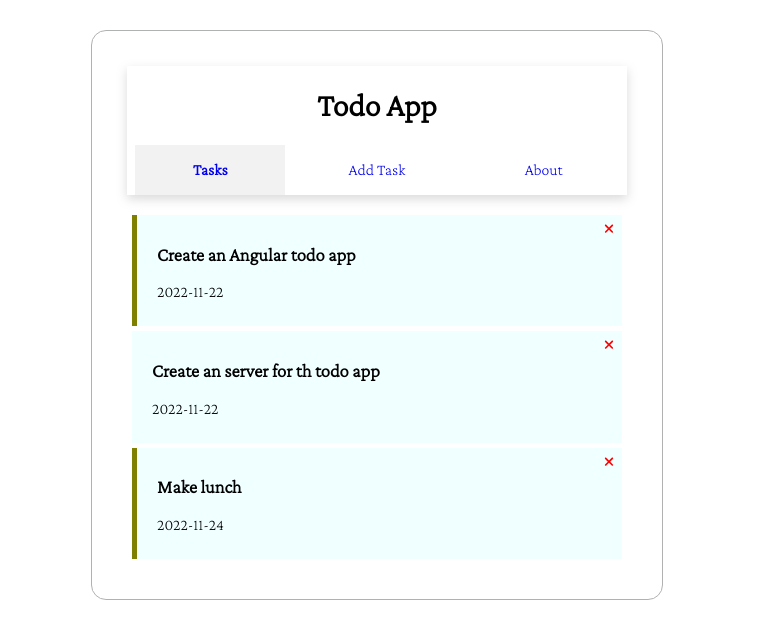
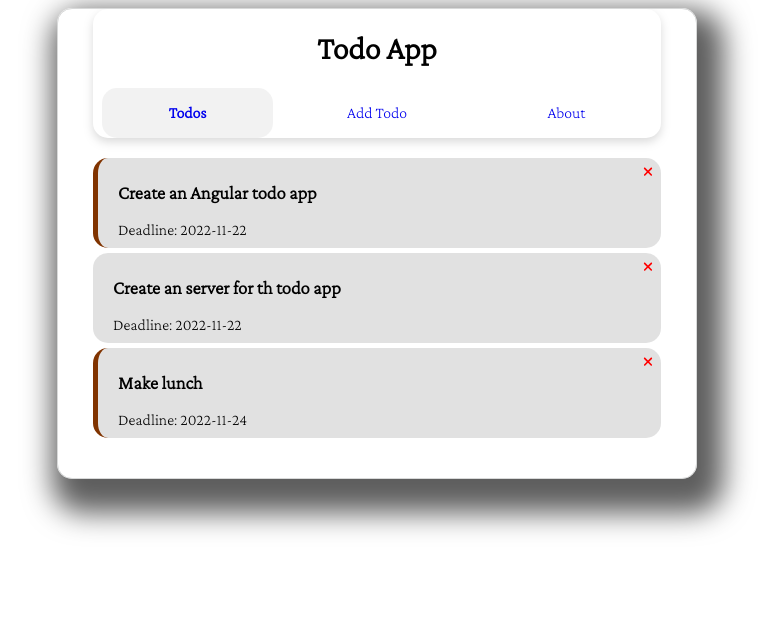
Before and after one commit to DorB93/angulal-todo-app, an Angular app: page / in a window 1280 px wide. Shown: the top 638 px of the page, without its empty margins (263-1038 px from the left). Built offline with nearby package versions, Linux system fonts and the light colour scheme; data requests are answered from the project's data file.

Commit message:
add alittle desing

```diff
--- a/src/app/app.component.css
+++ b/src/app/app.component.css
@@ -1,9 +1,13 @@
 .container {
-  max-width: 500px;
-  margin: 30px auto;
-  overflow: auto;
+  max-width: 600px;
+  box-shadow: 11px 18px 29px 16px #5e5e5e;
+  position: absolute;
+  left: 25%;
+  right: 25%;
+  overflow: hidden;
   min-height: 400px;
-  border: 0.5px solid rgb(176, 177, 177);
+  border: 0.5px groove rgba(176, 177, 177, 0.488);
   padding: 35px;
+  padding-top: 0;
   border-radius: 15px;
 }
--- a/src/app/components/add-todo/add-todo.component.css
+++ b/src/app/components/add-todo/add-todo.component.css
@@ -1,6 +1,6 @@
 .form-add-todo {
-  margin-bottom: 30px;
-  background-color: blanchedalmond;
+  margin-bottom: 10px;
+  background-color: rgba(255, 235, 205, 0.413);
   border-radius: 12px;
   padding: 10px;
 }
--- a/src/app/components/header/header.component.css
+++ b/src/app/components/header/header.component.css
@@ -5,6 +5,7 @@ header {
   align-items: center;
   margin-bottom: 20px;
   box-shadow: 0 4px 10px 0px rgba(126, 126, 126, 0.291);
+  border-radius: 15px;
 }
 nav {
   width: 100%;
@@ -18,6 +19,7 @@ nav div {
   justify-content: center;
   align-items: center;
   height: 50px;
+  border-radius: 15px;
 }
 .link-route {
   font-weight: normal;
--- a/src/app/components/header/header.component.html
+++ b/src/app/components/header/header.component.html
@@ -1,8 +1,8 @@
 <header>
   <h1>{{title}}</h1>
   <nav>
-    <div class="{{inRoute('/')?'curr-route':'link-route'}}"><a routerLink="">Tasks</a></div>
-    <div class="{{inRoute('/add-todo')?'curr-route':'link-route'}}"><a routerLink="/add-todo">Add Task</a></div>
+    <div class="{{inRoute('/')?'curr-route':'link-route'}}"><a routerLink="">Todos</a></div>
+    <div class="{{inRoute('/add-todo')?'curr-route':'link-route'}}"><a routerLink="/add-todo">Add Todo</a></div>
     <div class="{{inRoute('/about')?'curr-route':'link-route'}}"><a routerLink="/about">About</a></div>
   </nav>
 </header>
--- a/src/app/components/todo-item/todo-item.component.css
+++ b/src/app/components/todo-item/todo-item.component.css
@@ -1,9 +1,12 @@
 .todo-container {
   cursor: pointer;
-  background-color: azure;
-  margin: 5px;
-  padding: 10px 20px;
+  background-color: rgba(200, 200, 200, 0.55);
+  margin-bottom: 5px;
+  height: 80px;
+  padding: 5px;
+  padding-left: 20px;
   position: relative;
+  border-radius: 15px;
 }
 .btn-remove {
   position: absolute;
@@ -26,5 +29,5 @@
   box-shadow: 2px 1px 3px 3px rgba(98, 98, 98, 0.203);
 }
 .reminder {
-  border-left: 5px solid rgb(128, 128, 0);
+  border-left: 5px solid rgb(128, 51, 0);
 }
--- a/src/app/components/todo-item/todo-item.component.html
+++ b/src/app/components/todo-item/todo-item.component.html
@@ -1,6 +1,6 @@
 <div [ngClass]="{reminder: todo.reminder}" class="todo-container" (dblclick)="onToggle(todo)">
   <h3>{{todo.text}}</h3>
-  <p>{{todo.doDay}}</p>
+  <p>Deadline: {{todo.doDay}}</p>
   <button class="btn-remove">
     <fa-icon (click)="onDelete(todo)" [icon]="faTimes"></fa-icon>
   </button>
```
